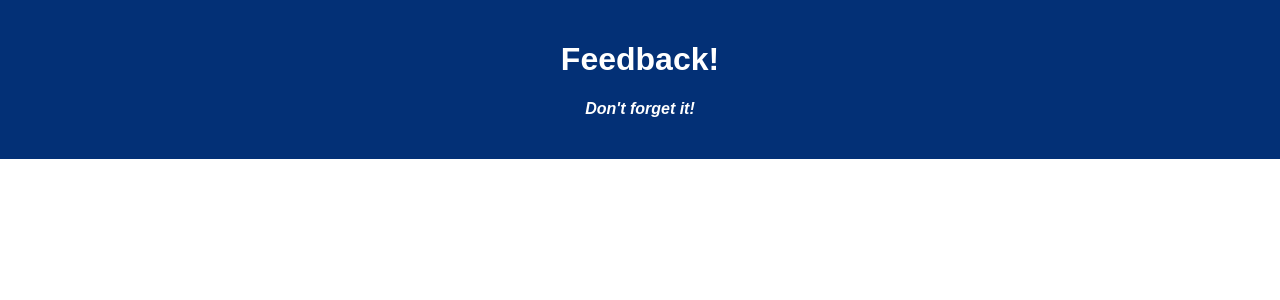
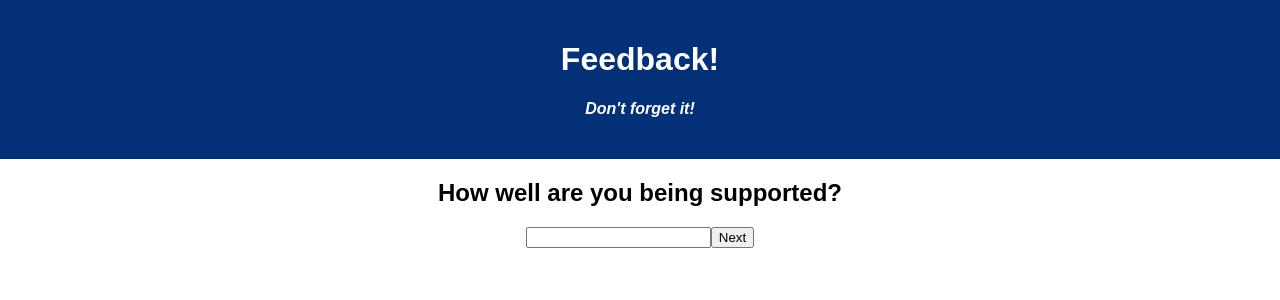
Before and after one commit to Josh-Clemons/redux-feedback-loop, a React (Create React App) app: page /#/support in a window 1280 px wide. Shown: the top 300 px of the page. Built offline with nearby package versions, Linux system fonts and the light colour scheme.

Commit message:
user input components wire framed

```diff
--- a/src/components/App/App.jsx
+++ b/src/components/App/App.jsx
@@ -1,19 +1,40 @@
 import React from 'react';
 import axios from 'axios';
 
-import {HashRouter as Router, Route, Link} from 'react-router-dom';
-import {useDispatch} from 'react-redux';
-import {useState, useEffect} from 'react';
+import { HashRouter as Router, Route, Link } from 'react-router-dom';
+import { useDispatch } from 'react-redux';
+import { useState, useEffect } from 'react';
 
 import './App.css';
 import Header from '../Header/Header'
+import Welcome from '../Welcome/Welcome';
+import UserFeeling from '../UserFeeling/UserFeeling';
+import UserUnderstanding from '../UserUnderstanding/UserUnderstanding';
+import UserSupport from './UserSupport/UserSupport';
+import UserComment from '../UserComment/UserComment';
 
 function App() {
 
   return (
     <div className='App'>
+      <Router>
         <Header />
-
+        <Route exact path='/'>
+          <Welcome />
+        </Route>
+        <Route exact path='/feeling'>
+          <UserFeeling />
+        </Route>
+        <Route exact path ='/understanding'>
+          <UserUnderstanding />
+        </Route>
+        <Route exact path='/support'>
+          <UserSupport />
+        </Route>
+        <Route exact path='/comment'>
+        <UserComment />
+        </Route>
+      </Router>
     </div>
   );
 }
--- /dev/null
+++ b/src/components/App/UserSupport/UserSupport.jsx
@@ -0,0 +1,9 @@
+export default function UserSupport () {
+    return (
+        <div>
+            <h2>How well are you being supported?</h2>
+            <input type='number' />
+            <button>Next</button>
+        </div>
+    )
+}
--- /dev/null
+++ b/src/components/UserComment/UserComment.jsx
@@ -0,0 +1,9 @@
+export default function UserComment () {
+    return (
+        <div>
+            <h2>Any comments you want to leave?</h2>
+            <input type='text' />
+            <button>Next</button>
+        </div>
+    )
+}
--- /dev/null
+++ b/src/components/UserFeeling/UserFeeling.jsx
@@ -0,0 +1,9 @@
+export default function UserFeeling () {
+    return (
+        <div>
+            <h2>How are you feeling today?</h2>
+            <input type='number' />
+            <button>Next</button>
+        </div>
+    )
+}
--- /dev/null
+++ b/src/components/UserUnderstanding/UserUnderstanding.jsx
@@ -0,0 +1,9 @@
+export default function UserUnderstanding () {
+    return (
+        <div>
+            <h2>How well are you understanding the content?</h2>
+            <input type='number' />
+            <button>Next</button>
+        </div>
+    )
+}
--- /dev/null
+++ b/src/components/Welcome/Welcome.jsx
@@ -0,0 +1,12 @@
+import { useHistory } from 'react-router-dom';
+
+export default function Welcome () {
+
+    const history = useHistory();
+
+    const handleClick = () => {history.push('/feeling')}
+
+    return (
+        <div onClick={handleClick}>Click here to leave feedback!</div>
+    )
+}
```
